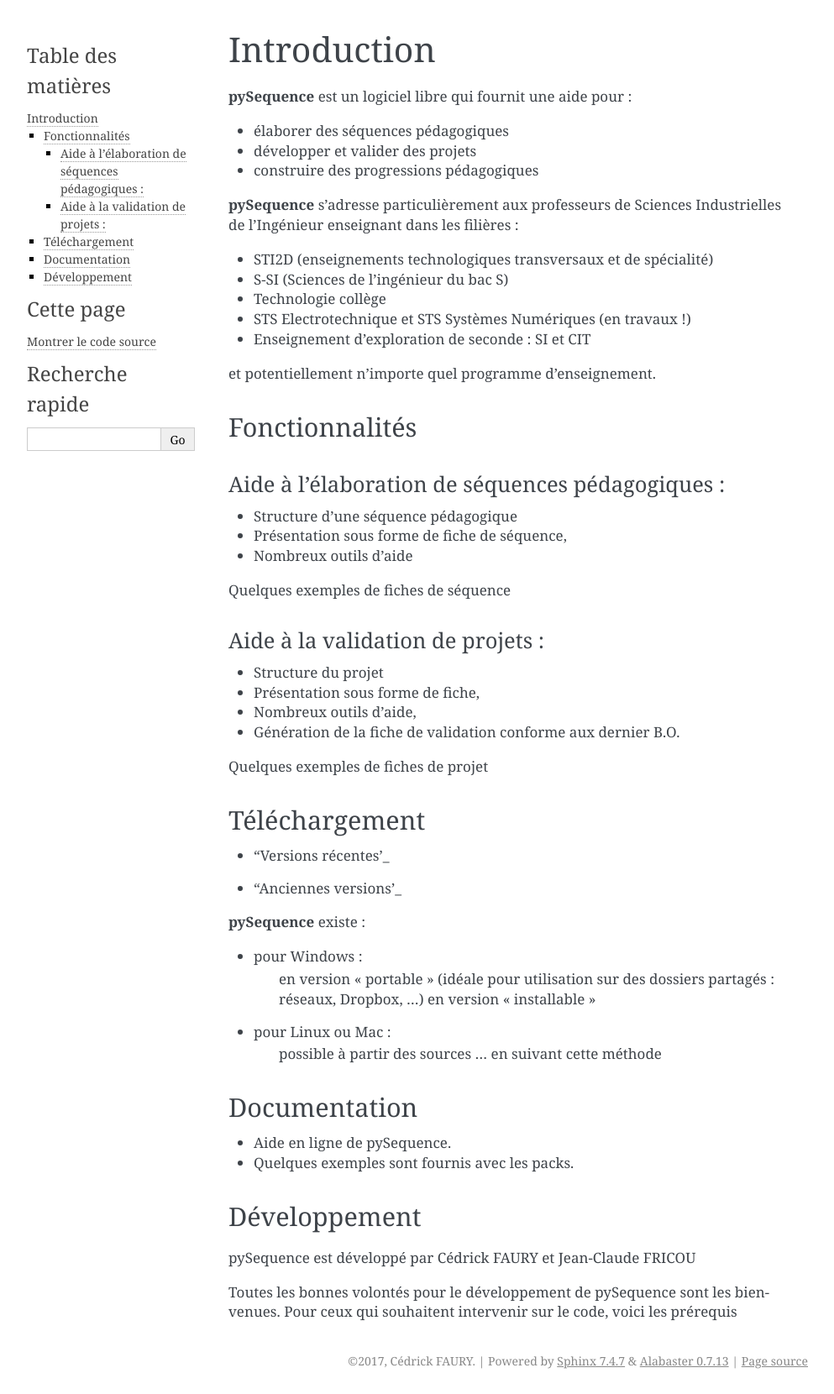
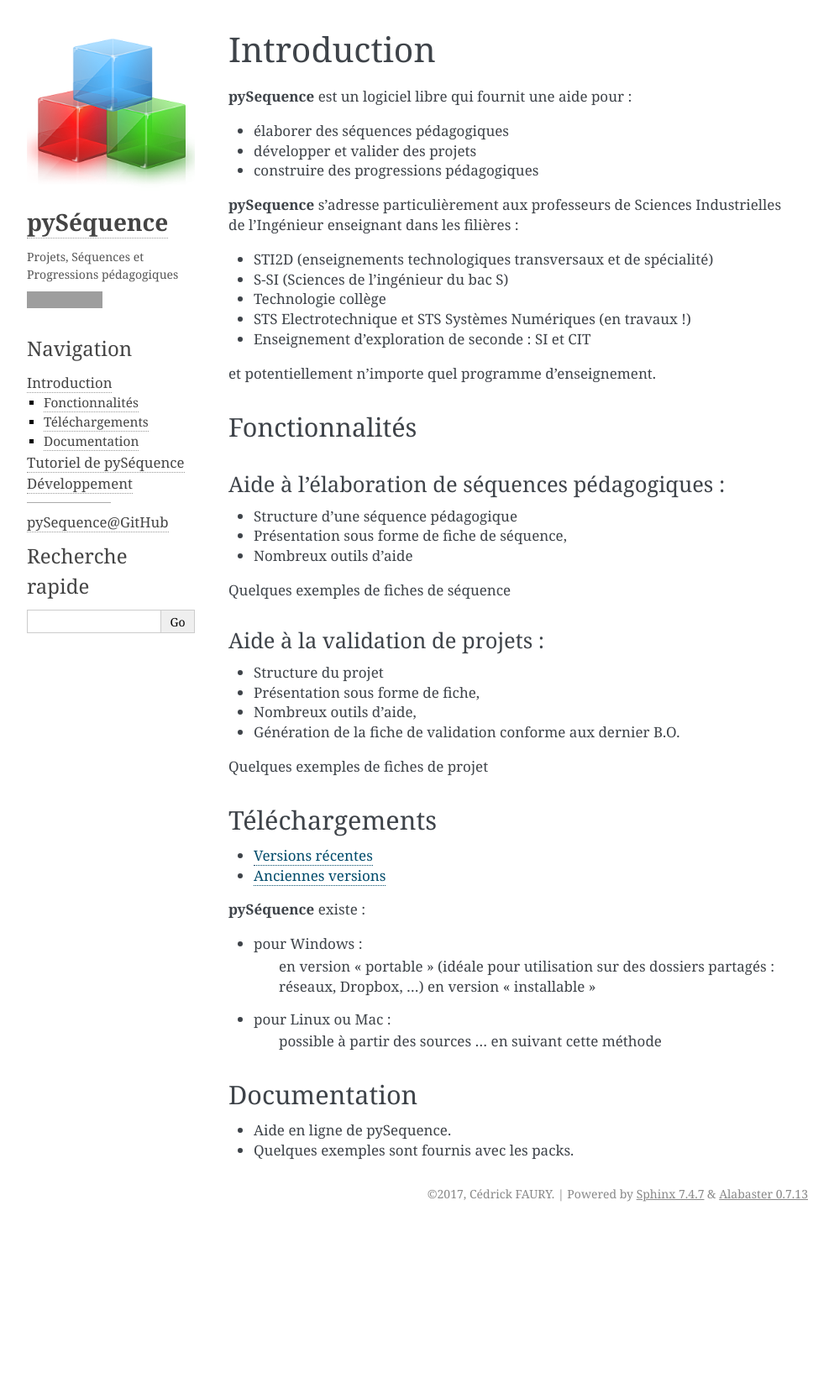
Before and after one commit to cedrick-f/pySequence, a Sphinx documentation site: the page built from doc/source/Introduction.rst, in a window 1280 px wide. Shown: the whole page at 84% size, without its empty margins (148-1141 px from the left). Built offline with Sphinx 7.4.7, drawn with Linux system fonts in a browser that asks for light colours; after the commit the page ends 1461 px from its top, so only the background shows below that; grey boxes are pictures that could not be loaded.

```diff
--- a/doc/source/Introduction.rst
+++ b/doc/source/Introduction.rst
@@ -39,15 +42,15 @@ Aide à la validation de projets :
 
 Quelques exemples de fiches de projet
 
-Téléchargement
-==============
-* 'Versions récentes'_
-    .. _ : https://github.com/cedrick-f/pySequence/releases
+Téléchargements
+===============
+* `Versions récentes`_
+* `Anciennes versions`_
 
-* 'Anciennes versions'_
-    .. _Anciennes versions : https://drive.google.com/folderview?id=0B2jxnxsuUscPX0tFLVN0cF91TGc#list
+.. _Anciennes versions: https://drive.google.com/folderview?id=0B2jxnxsuUscPX0tFLVN0cF91TGc#list
+.. _Versions récentes: https://github.com/cedrick-f/pySequence/releases
 
-**pySequence** existe :
+**pySéquence** existe :
 
 * pour Windows :
         en version "portable" (idéale pour utilisation sur des dossiers partagés : réseaux, Dropbox, ...)
@@ -59,9 +62,3 @@ Documentation
 =============
 * Aide en ligne de pySequence.
 * Quelques exemples sont fournis avec les packs.
-
-Développement
-=============
-pySequence est développé par Cédrick FAURY et Jean-Claude FRICOU
-
-Toutes les bonnes volontés pour le développement de pySequence sont les bienvenues. Pour ceux qui souhaitent intervenir sur le code, voici les prérequis
--- a/doc/source/conf.py
+++ b/doc/source/conf.py
@@ -18,6 +18,7 @@
 #
 import os
 import sys
+
 sys.path.insert(0, os.path.abspath('.'))
 PATH = "C:\\Users\\Cedrick\\Documents\\Developp\\pysequence\\src"
 sys.path.insert(0,PATH)
@@ -32,11 +33,15 @@ os.chdir(PATH)
 # Add any Sphinx extension module names here, as strings. They can be
 # extensions coming with Sphinx (named 'sphinx.ext.*') or your custom
 # ones.
-extensions = ['sphinx.ext.autodoc',
-    'sphinx.ext.doctest',
-    'sphinx.ext.todo',
-#    'sphinx.ext.viewcode',
-    'sphinx.ext.githubpages']
+extensions = [	'sphinx.ext.autodoc',
+				'sphinx.ext.doctest',
+				'sphinx.ext.todo',
+				# 'sphinx.ext.intersphinx',
+			#    'sphinx.ext.viewcode',
+				# 'sphinx.ext.coverage',
+				'sphinx.ext.githubpages']
+
+
 
 # Add any paths that contain templates here, relative to this directory.
 templates_path = ['_templates']
@@ -84,27 +89,126 @@ todo_include_todos = True
 
 
 # -- Options for HTML output ----------------------------------------------
+import alabaster
+
+html_theme_path = [alabaster.get_path()]
+extensions.append('alabaster')
 
 # The theme to use for HTML and HTML Help pages.  See the documentation for
 # a list of builtin themes.
 #
-html_theme = 'alabaster'#'sphinxdoc'#'classic'#
+html_theme = 'alabaster'
 
 # Theme options are theme-specific and customize the look and feel of a theme
 # further.  For a list of options available for each theme, see the
 # documentation.
 #
 html_theme_options = {
-    'logo': os.path.join('_static', 'logo.png'),
+    'logo': 'logo.png',
+	'logo_name' : True,
+	'description': u"Projets, Séquences et Progressions pédagogiques",
+	# 'github_banner': True,
     'github_button': True,
     'github_user': 'cedrick-f',
     'github_repo': 'pySequence',
+	#'show_powered_by': False,
+	#'header_inverse': True,
+    #'relbar_inverse': True,
+	'extra_nav_links': {
+        'pySequence@GitHub': 'https://github.com/cedrick-f/pySequence',
+    }
 }
+
+
+
+
+# Custom sidebar templates, maps document names to template names.
+html_sidebars = {
+    '**': [
+        'about.html',
+        'navigation.html',
+        'searchbox.html',
+        #'donate.html',
+		#'windowssidebar.html',
+		#'globaltoc.html',
+		'sourcelink.html',
+		],
+	#'using/windows': ['windowssidebar.html', 'searchbox.html'],
+}
+
+
+
+# The name for this set of Sphinx documents.  If None, it defaults to
+# "<project> v<release> documentation".
+#html_title = u"pySéquence"
+
+# A shorter title for the navigation bar.  Default is the same as html_title.
+#html_short_title = u"pySéquence"
+
+# The name of an image file (relative to this directory) to place at the top
+# of the sidebar.
+# html_logo = 'logo2.png'
+
+# The name of an image file (within the static path) to use as favicon of the
+# docs.  This file should be a Windows icon file (.ico) being 16x16 or 32x32
+# pixels large.
+html_favicon = "logo.ico"
 
 # Add any paths that contain custom static files (such as style sheets) here,
 # relative to this directory. They are copied after the builtin static files,
 # so a file named "default.css" will overwrite the builtin "default.css".
 html_static_path = ['_static']
+
+# Add any extra paths that contain custom files (such as robots.txt or
+# .htaccess) here, relative to this directory. These files are copied
+# directly to the root of the documentation.
+#html_extra_path = []
+
+# If not '', a 'Last updated on:' timestamp is inserted at every page bottom,
+# using the given strftime format.
+#html_last_updated_fmt = '%b %d, %Y'
+
+# If true, SmartyPants will be used to convert quotes and dashes to
+# typographically correct entities.
+html_use_smartypants = True
+
+# Additional templates that should be rendered to pages, maps page names to
+# template names.
+#html_additional_pages = {}
+
+# If false, no module index is generated.
+#html_domain_indices = True
+
+# If false, no index is generated.
+#html_use_index = True
+
+# If true, the index is split into individual pages for each letter.
+#html_split_index = False
+
+# If true, links to the reST sources are added to the pages.
+html_show_sourcelink = False
+
+# If true, "Created using Sphinx" is shown in the HTML footer. Default is True.
+#html_show_sphinx = True
+
+# If true, "(C) Copyright ..." is shown in the HTML footer. Default is True.
+#html_show_copyright = True
+
+# If true, an OpenSearch description file will be output, and all pages will
+# contain a <link> tag referring to it.  The value of this option must be the
+# base URL from which the finished HTML is served.
+#html_use_opensearch = ''
+
+# This is the file name suffix for HTML files (e.g. ".xhtml").
+#html_file_suffix = None
+
+# Output file base name for HTML help builder.
+#htmlhelp_basename = 'DIALSdoc'
+
+
+
+
+
 
 
 # -- Options for HTMLHelp output ------------------------------------------
--- a/src/version.py
+++ b/src/version.py
@@ -45,7 +45,7 @@ import wx
 
 __appname__= "pySequence"
 __author__ = u"Cédrick FAURY"
-__version__ = "7.1-beta.6"
+__version__ = "7.1-beta.7"
 print __version__
 
 
```
Also changed, not shown: other parts of doc/source/Introduction.rst (+3 -0 lines), doc/source/Développement.rst (+17 -26 lines), doc/source/index.rst (+5 -4 lines), doc/source/m_objects_wx.rst (added, +13 -0 lines), doc/source/m_pysequence.rst (added, +14 -0 lines), doc/source/m_wx_pysequence.rst (added, +11 -0 lines), doc/source/_static/logo.ico (added), doc/source/logo.ico (added), doc/source/logo.png (added), doc/source/logo2.png (added), 4 other files.
